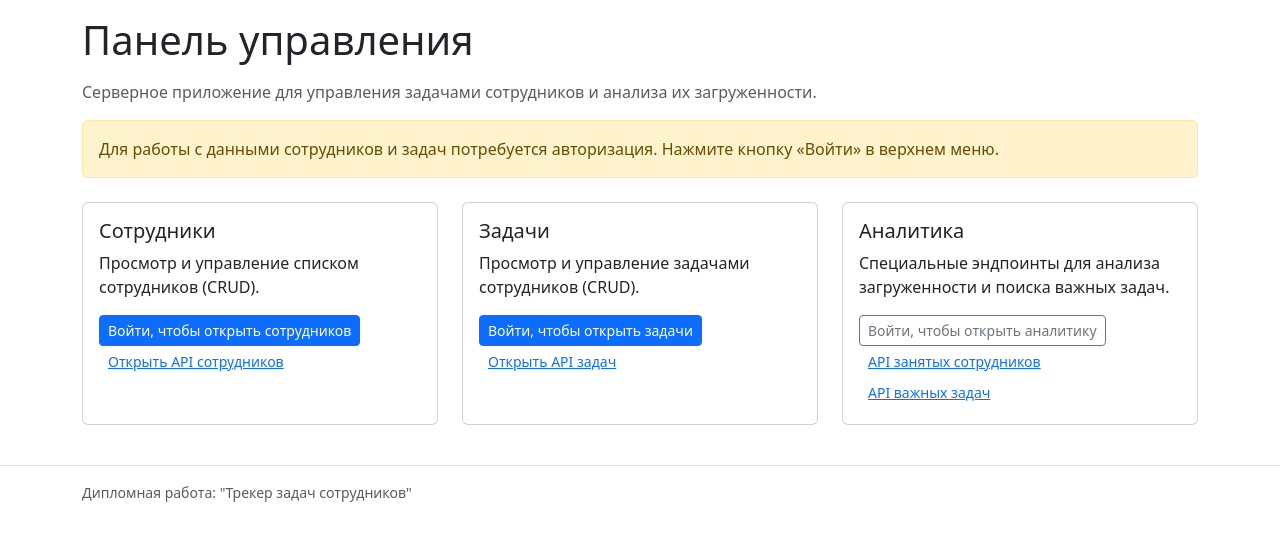
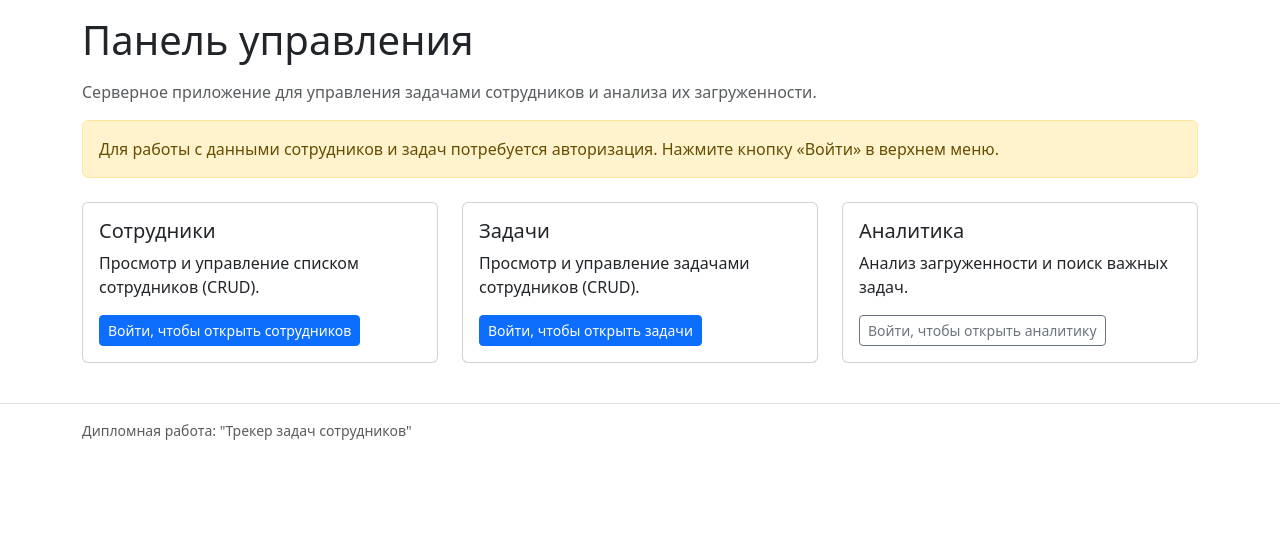
Before and after one commit to Nekrontir/Employee_Task_Tracker_project, a Django app: page / in a window 1280 px wide. Shown: the part 56-597 px from the top of the page. Run offline with Django 5.2, Linux system fonts and the light colour scheme; parts of the project's set-up code (start-up, migrations or seed data) failed here and were passed over; some libraries are stand-ins or nearby versions.

Commit message:
update ui templates

```diff
--- a/templates/dashboard.html
+++ b/templates/dashboard.html
@@ -34,9 +34,6 @@
               Войти, чтобы открыть сотрудников
             </a>
           {% endif %}
-          <a href="/api/users/" class="btn btn-link btn-sm">
-            Открыть API сотрудников
-          </a>
         </div>
       </div>
     </div>
@@ -57,19 +54,16 @@
               Войти, чтобы открыть задачи
             </a>
           {% endif %}
-          <a href="/api/tasks/" class="btn btn-link btn-sm">
-            Открыть API задач
           </a>
         </div>
       </div>
     </div>
-
     <div class="col-md-4 mb-3">
       <div class="card h-100">
         <div class="card-body">
           <h5 class="card-title">Аналитика</h5>
           <p class="card-text">
-            Специальные эндпоинты для анализа загруженности и поиска важных задач.
+            Анализ загруженности и поиск важных задач.
           </p>
           {% if user.is_authenticated %}
             <a href="{% url 'ui-analytics' %}" class="btn btn-outline-secondary btn-sm">
@@ -80,11 +74,6 @@
               Войти, чтобы открыть аналитику
             </a>
           {% endif %}
-          <a href="/api/busy-employees/" class="btn btn-link btn-sm">
-            API занятых сотрудников
-          </a>
-          <a href="/api/important-tasks/" class="btn btn-link btn-sm">
-            API важных задач
           </a>
         </div>
       </div>
--- a/templates/users_list.html
+++ b/templates/users_list.html
@@ -42,10 +42,4 @@
       В системе пока нет сотрудников. Добавьте их через админку или API.
     </div>
   {% endif %}
-
-  <div class="mt-3">
-    <a href="/api/users/" class="btn btn-outline-primary btn-sm">
-      Открыть API сотрудников
-    </a>
-  </div>
 {% endblock %}
```
Also changed, not shown: templates/analytics.html (+1 -10 lines), templates/tasks_list.html (+0 -12 lines).
